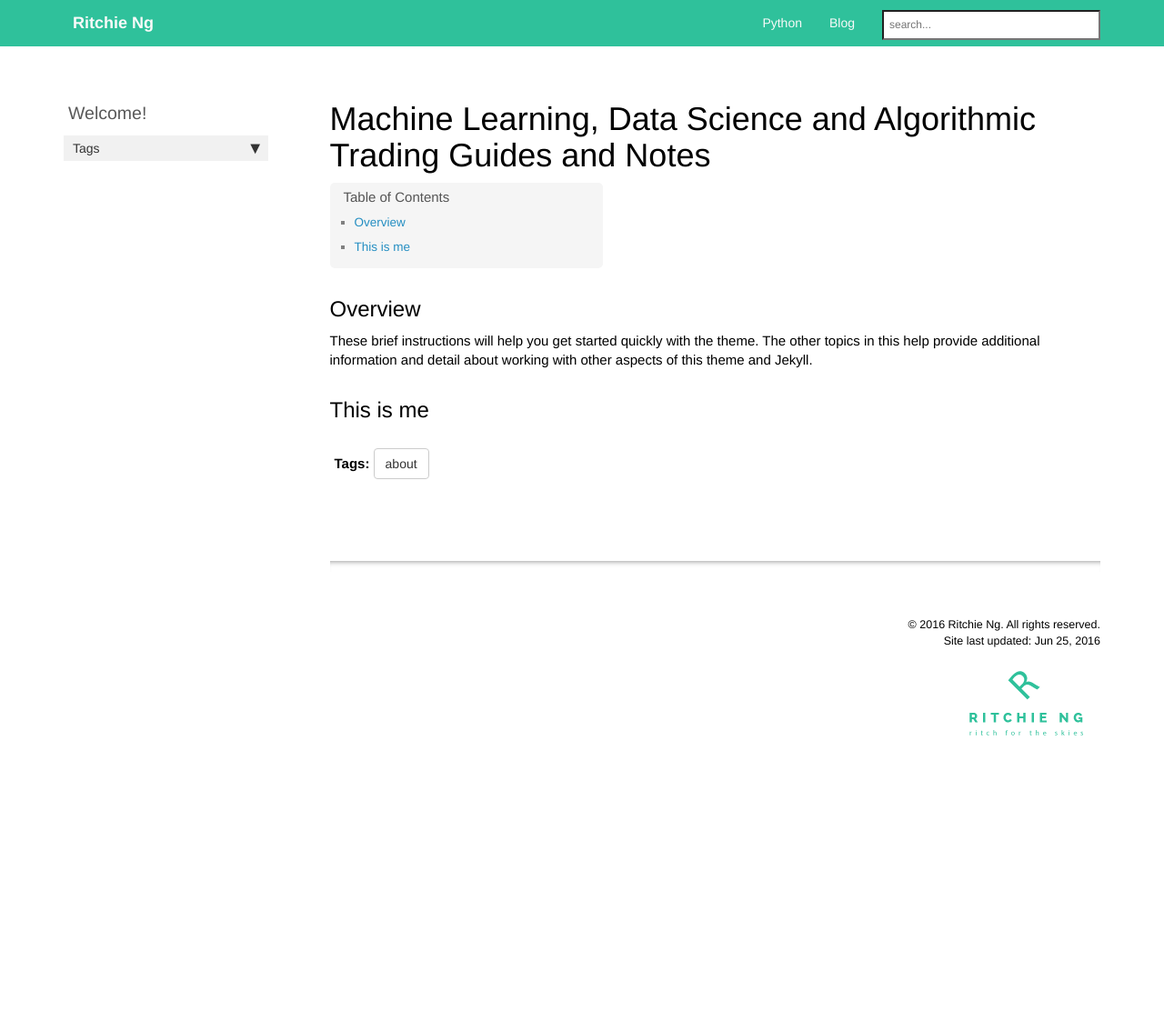
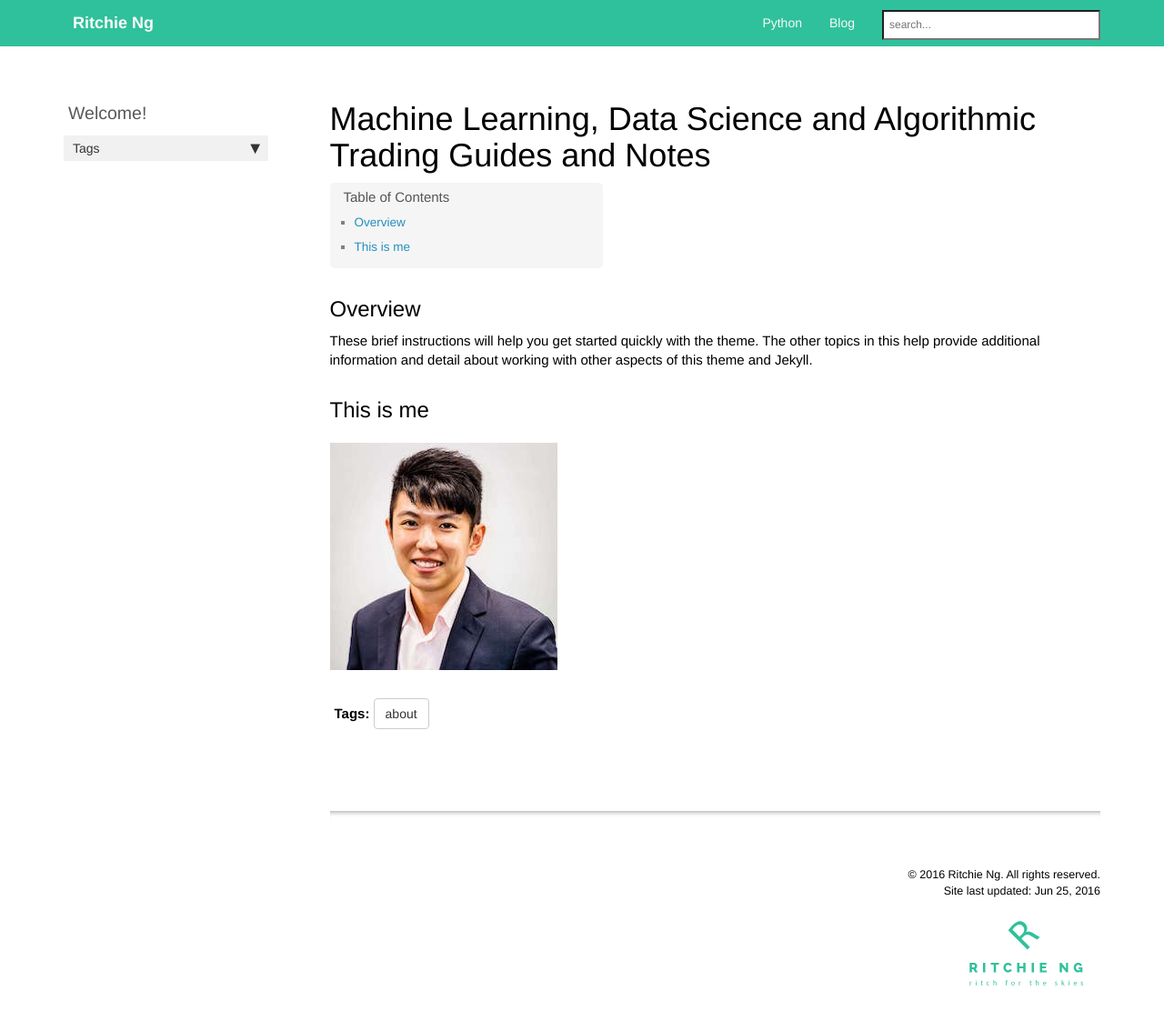
Before and after one commit to ritchieng/ritchieng.github.io, a Jekyll site: the page built from index.md, in a window 1280 px wide and 1147 px high. Shown: the top 1123 px of the window at 91% size. Built offline with Jekyll 4.4.1, drawn with Linux system fonts in a browser that asks for light colours; nearby versions of some CDN libraries; comment, search, counter and statistics services are not loaded.

Commit message:
Image optimisation

```diff
--- a/index.md
+++ b/index.md
@@ -10,3 +10,4 @@ type: homepage
 These brief instructions will help you get started quickly with the theme. The other topics in this help provide additional information and detail about working with other aspects of this theme and Jekyll.
 
 ## This is me
+![Ritchie Ng](https://raw.githubusercontent.com/ritchieng/ritchieng.github.io/master/images/ritchieng_web_small.JPG)
```
Also changed, not shown: images/ritchieng_web_small.JPG, 3 other files.
